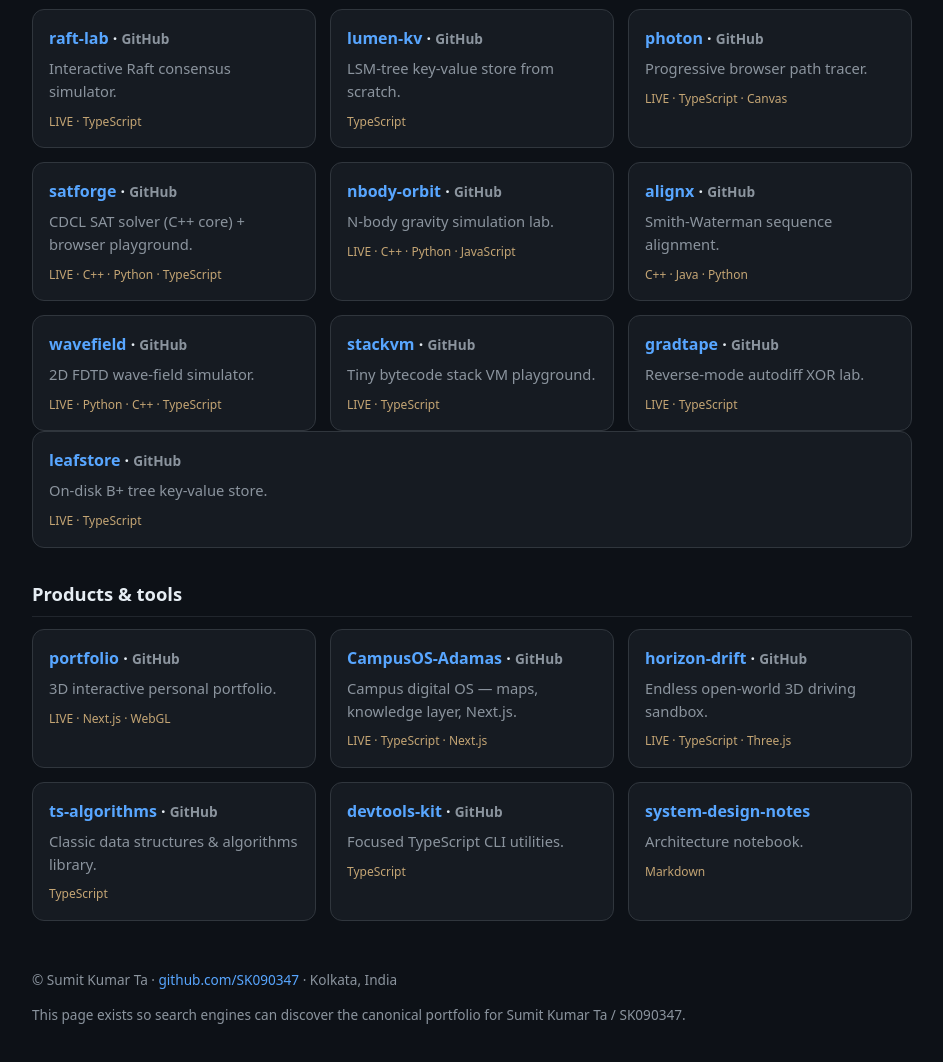
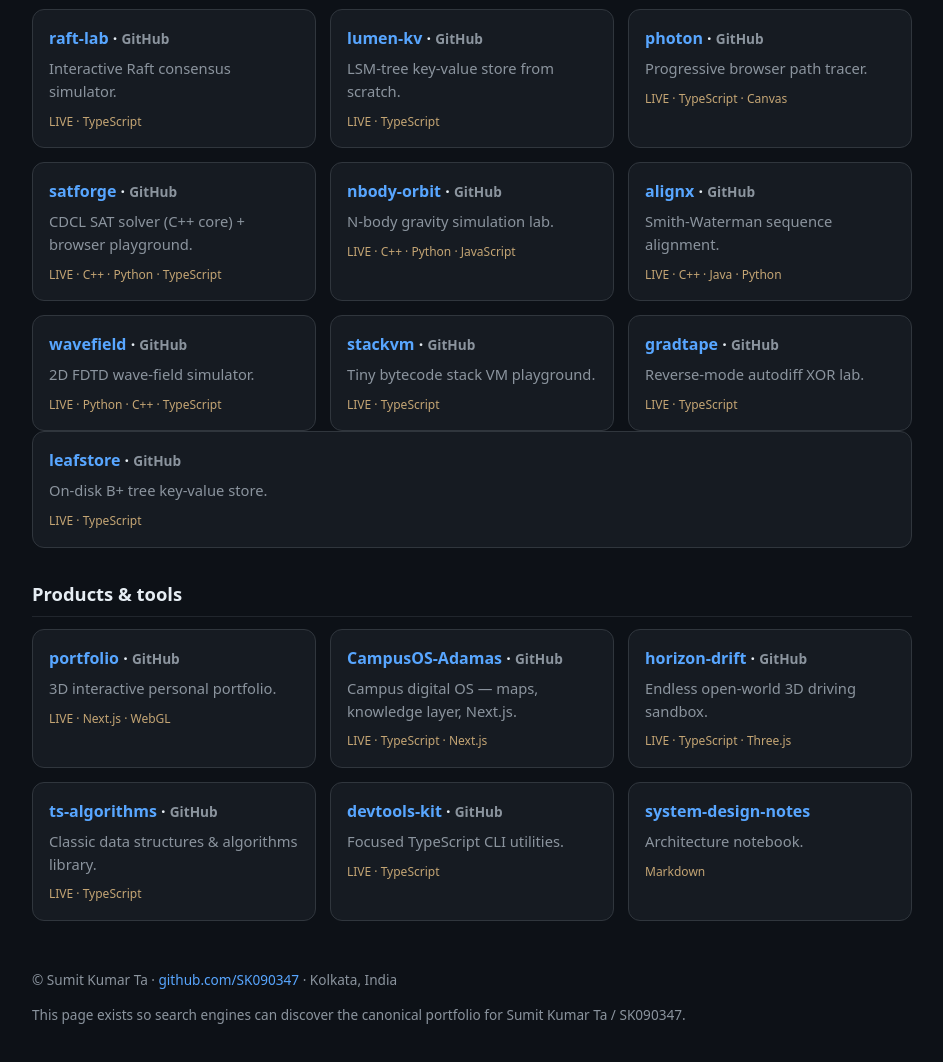
Before and after one commit to SK090347/SK090347.github.io, a plain HTML site: page index.html in a window 1280 px wide. Shown: the part 360-1422 px from the top of the page, without its empty margins (168-1111 px from the left). Drawn offline with Linux system fonts and the light colour scheme.

Commit message:
hub: mark new Pages demos as LIVE

```diff
--- a/index.html
+++ b/index.html
@@ -83,7 +83,7 @@
       <article>
         <h3><a href="https://sk090347.github.io/lumen-kv/">lumen-kv</a> · <a href="https://github.com/SK090347/lumen-kv" style="color:var(--muted);font-size:0.85em">GitHub</a></h3>
         <p>LSM-tree key-value store from scratch.</p>
-        <div class="lang">TypeScript</div>
+        <div class="lang">LIVE · TypeScript</div>
       </article>
       <article>
         <h3><a href="https://sk090347.github.io/photon/">photon</a> · <a href="https://github.com/SK090347/photon" style="color:var(--muted);font-size:0.85em">GitHub</a></h3>
@@ -103,7 +103,7 @@
       <article>
         <h3><a href="https://sk090347.github.io/alignx/">alignx</a> · <a href="https://github.com/SK090347/alignx" style="color:var(--muted);font-size:0.85em">GitHub</a></h3>
         <p>Smith-Waterman sequence alignment.</p>
-        <div class="lang">C++ · Java · Python</div>
+        <div class="lang">LIVE · C++ · Java · Python</div>
       </article>
       <article>
         <h3><a href="https://sk090347.github.io/wavefield/">wavefield</a> · <a href="https://github.com/SK090347/wavefield" style="color:var(--muted);font-size:0.85em">GitHub</a></h3>
@@ -148,12 +148,12 @@
       <article>
         <h3><a href="https://sk090347.github.io/ts-algorithms/">ts-algorithms</a> · <a href="https://github.com/SK090347/ts-algorithms" style="color:var(--muted);font-size:0.85em">GitHub</a></h3>
         <p>Classic data structures & algorithms library.</p>
-        <div class="lang">TypeScript</div>
+        <div class="lang">LIVE · TypeScript</div>
       </article>
       <article>
         <h3><a href="https://sk090347.github.io/devtools-kit/">devtools-kit</a> · <a href="https://github.com/SK090347/devtools-kit" style="color:var(--muted);font-size:0.85em">GitHub</a></h3>
         <p>Focused TypeScript CLI utilities.</p>
-        <div class="lang">TypeScript</div>
+        <div class="lang">LIVE · TypeScript</div>
       </article>
       <article>
         <h3><a href="https://github.com/SK090347/system-design-notes">system-design-notes</a></h3>
```
